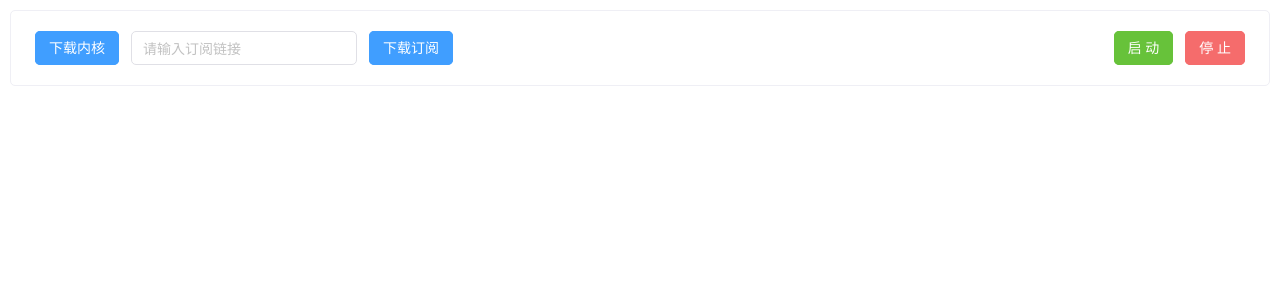
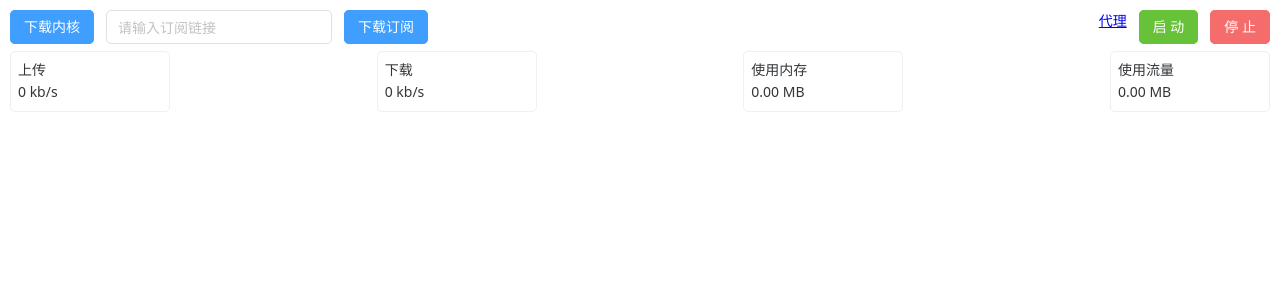
Before and after one commit to xinggaoya/sing-box-windows, a Vue app: page / in a window 1280 px wide. Shown: the top 300 px of the page. Built offline with nearby package versions, Linux system fonts and the light colour scheme; no server answers; a small style sheet from the web is missing; the HTML template or start-up script is replaced by a standard one.

Commit message:
feat(dev): 开发代理功能- 新增 AboutView 组件，用于展示代理相关信息 - 在 HomeView 中添加代理页面路由链接- 实现 WebSocket 连接，用于获取实时数据 - 添加流量、内存使用情况等统计信息展示 - 优化页面布局和样式

```diff
--- a/components.d.ts
+++ b/components.d.ts
@@ -15,12 +15,15 @@ declare module 'vue' {
     IconTooling: typeof import('./src/components/icons/IconTooling.vue')['default']
     NButton: typeof import('naive-ui')['NButton']
     NCard: typeof import('naive-ui')['NCard']
+    NCollapse: typeof import('naive-ui')['NCollapse']
+    NCollapseItem: typeof import('naive-ui')['NCollapseItem']
     NConfigProvider: typeof import('naive-ui')['NConfigProvider']
     NDialogProvider: typeof import('naive-ui')['NDialogProvider']
     NFlex: typeof import('naive-ui')['NFlex']
     NInput: typeof import('naive-ui')['NInput']
     NMessageProvider: typeof import('naive-ui')['NMessageProvider']
     NSpace: typeof import('naive-ui')['NSpace']
+    NText: typeof import('naive-ui')['NText']
     RouterLink: typeof import('vue-router')['RouterLink']
     RouterView: typeof import('vue-router')['RouterView']
     TheWelcome: typeof import('./src/components/TheWelcome.vue')['default']
--- a/src-tauri/tauri.conf.json
+++ b/src-tauri/tauri.conf.json
@@ -5,7 +5,7 @@
   "identifier": "cn.moncn.app",
   "build": {
     "frontendDist": "../dist",
-    "devUrl": "http://localhost:5173",
+    "devUrl": "http://localhost:6221",
     "beforeDevCommand": "pnpm dev",
     "beforeBuildCommand": "pnpm build"
   },
--- /dev/null
+++ b/src/utils/index.ts
@@ -0,0 +1,24 @@
+export const createWebSocket = (url: string, onMessage: (data: any) => void) => {
+  if (typeof (WebSocket) === 'undefined') {
+    alert('您的浏览器不支持socket')
+  } else {
+    const ws = new WebSocket(url)
+    //  //连接发生错误的回调方法
+    ws.onerror = function() {
+      console.log('ws连接发生错误')
+    }
+    //连接成功建立的回调方法
+    ws.onopen = function() {
+      console.log('ws连接成功')
+    }
+    //接收到消息的回调方法
+    ws.onmessage = function(event) {
+      const data = JSON.parse(event.data)
+      onMessage(data)
+    }
+    //连接关闭的回调方法
+    ws.onclose = function() {
+      console.log('ws连接关闭')
+    }
+  }
+}
--- a/src/views/AboutView.vue
+++ b/src/views/AboutView.vue
@@ -1,15 +1,56 @@
 <template>
   <div class="about">
-    <iframe src="http://127.0.0.1:9090"></iframe>
+    <n-button @click="$router.push('/')">首页</n-button>
+    <n-collapse>
+      <n-collapse-item v-for="(item,index) in list" :title="item.name" :name="index">
+        <n-flex justify="space-between">
+          <n-card v-for="(t,i) in item.all" :key="i" style="width: 200px">
+            <template #header>
+              <n-space>
+                <n-text>{{ t }}</n-text>
+                <n-text type="info">{{ item.history[i]?.delay }}</n-text>
+              </n-space>
+            </template>
+          </n-card>
+        </n-flex>
+      </n-collapse-item>
+    </n-collapse>
   </div>
 </template>
 
-<style>
-@media (min-width: 1024px) {
-  .about {
-    min-height: 100vh;
-    display: flex;
-    align-items: center;
-  }
+<script lang="ts" setup>
+import { onMounted, ref } from 'vue'
+
+const list = ref([])
+
+onMounted(() => {
+  init()
+})
+
+const init = () => {
+  // createWebSocket(`ws://127.0.0.1:9090/connections?token=`, (data) => {
+  //   console.log(data)
+  // })
+
+  fetch('http://127.0.0.1:9090/proxies', {
+    headers: {
+      'Content-Type': 'application/json'
+    }
+  }).then(res => res.json()).then(res => {
+    const data = res.proxies
+    // 循环对象
+    Object.keys(data).forEach(key => {
+      const item = data[key]
+      if (item.type === 'Selector' || item.type === 'URLTest') {
+        list.value.push(item)
+      }
+    })
+  })
+}
+</script>
+
+<style scoped>
+.about {
+  padding: 10px;
 }
 </style>
--- a/src/views/HomeView.vue
+++ b/src/views/HomeView.vue
@@ -1,6 +1,6 @@
 <template>
   <div class="home-main">
-    <n-card>
+    <div>
       <n-flex justify="space-between">
         <n-space>
           <n-button type="primary" @click="downloadTheKernel">
@@ -12,6 +12,9 @@
           </n-button>
         </n-space>
         <n-space>
+          <router-link to="/about" class="text-decoration-none">
+            代理
+          </router-link>
           <n-button type="success" @click="runKernel">
             启 动
           </n-button>
@@ -20,10 +23,56 @@
           </n-button>
         </n-space>
       </n-flex>
-    </n-card>
-    <n-card v-if="showUI" style="margin-top: 7px">
+    </div>
+    <n-flex justify="space-between">
+      <n-card
+        style="margin-top: 7px;width: 160px"
+        content-style="padding: 7px"
+      >
+        <div id="kernel-log">
+          上传
+        </div>
+        <div id="subscription-log">
+          {{ traffic.up }} kb/s
+        </div>
+      </n-card>
+      <n-card
+        style="margin-top: 7px;width: 160px"
+        content-style="padding: 7px"
+      >
+        <div id="kernel-log">
+          下载
+        </div>
+        <div id="subscription-log">
+          {{ traffic.down }} kb/s
+        </div>
+      </n-card>
+      <n-card
+        style="margin-top: 7px;width: 160px"
+        content-style="padding: 7px"
+      >
+        <div id="kernel-log">
+          使用内存
+        </div>
+        <div id="subscription-log">
+          {{ (memory.inuse / 1024 / 1024).toFixed(2) }} MB
+        </div>
+      </n-card>
+      <n-card
+        style="margin-top: 7px;width: 160px"
+        content-style="padding: 7px"
+      >
+        <div id="kernel-log">
+          使用流量
+        </div>
+        <div id="subscription-log">
+          {{ useTotalTraffic.toFixed(2) }} MB
+        </div>
+      </n-card>
+    </n-flex>
+    <n-card v-if="showUI" style="margin-top: 7px" content-style="padding: 10px">
       <div>
-        <iframe src="http://127.0.0.1:9090" width="100%" height="440px"></iframe>
+        <iframe src="http://127.0.0.1:9090" width="100%" height="400px"></iframe>
       </div>
     </n-card>
   </div>
@@ -32,14 +81,37 @@
 import { invoke } from '@tauri-apps/api/core'
 import { useMessage } from 'naive-ui'
 import { onMounted, ref } from 'vue'
+import { createWebSocket } from '@/utils'
 
 const message = useMessage()
 const url = ref('')
 const showUI = ref(false)
+const useTotalTraffic = ref(0)
+const traffic = ref({
+  up: 0,
+  down: 0
+})
+const memory = ref({
+  inuse: 0,
+  oslimit: 0
+})
 
 onMounted(() => {
   showUI.value = localStorage.getItem('showUI') === 'true'
+  initWS()
 })
+
+const initWS = async () => {
+  // 流量
+  createWebSocket(`ws://127.0.0.1:9090/traffic?token=`, (data) => {
+    traffic.value = data
+    // 转int
+    useTotalTraffic.value += Number(((data.up + data.down) / 1024 / 1024))
+  })
+  createWebSocket(`ws://127.0.0.1:9090/memory?token=`, (data) => {
+    memory.value = data
+  })
+}
 
 const downloadTheKernel = async () => {
   const loading = message.loading('下载内核中')
--- a/vite.config.ts
+++ b/vite.config.ts
@@ -24,4 +24,8 @@ export default defineConfig({
       '@': fileURLToPath(new URL('./src', import.meta.url))
     },
   },
+  server: {
+    port: 6221,
+    strictPort: true,
+  }
 })
```
